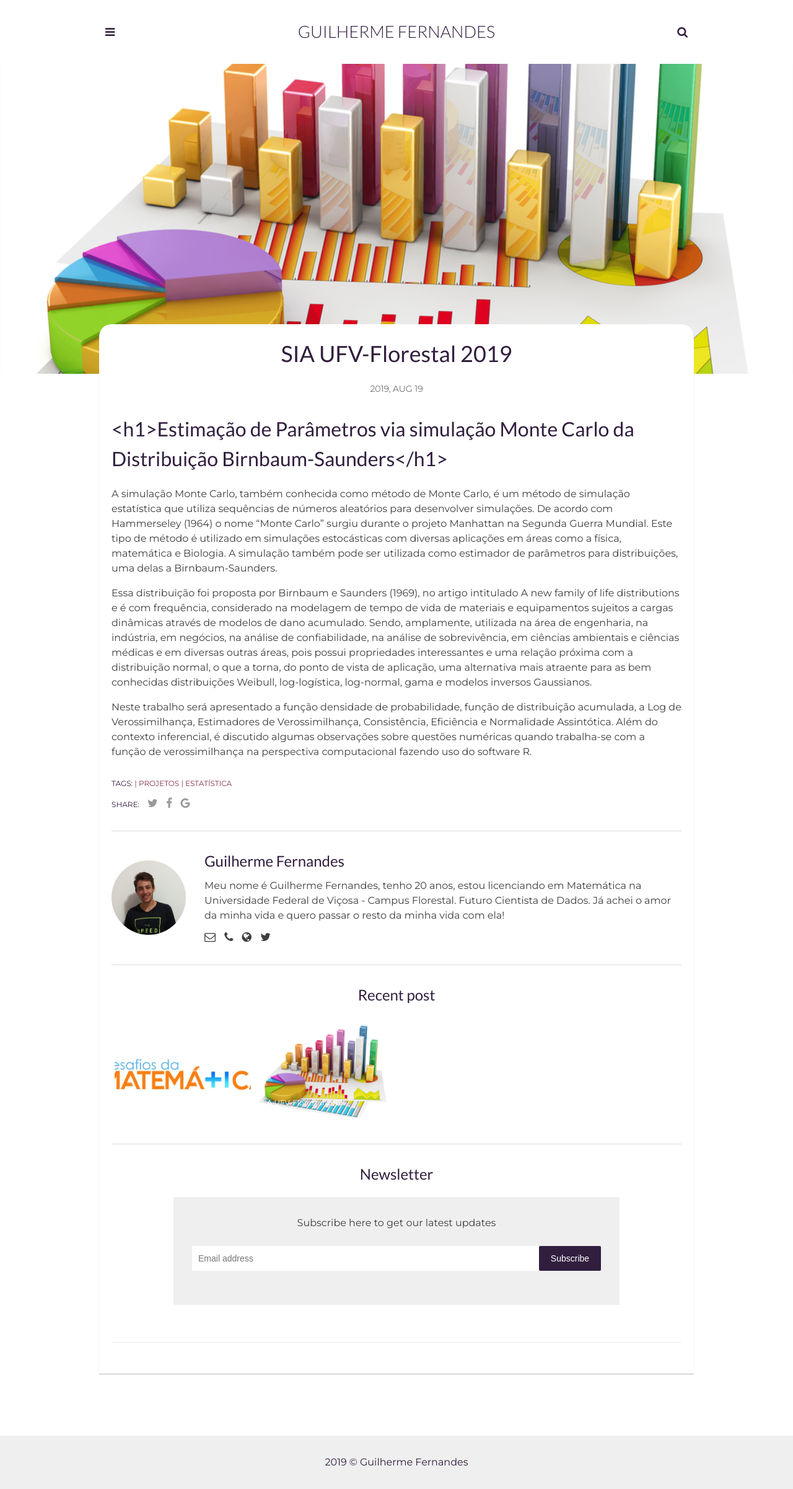
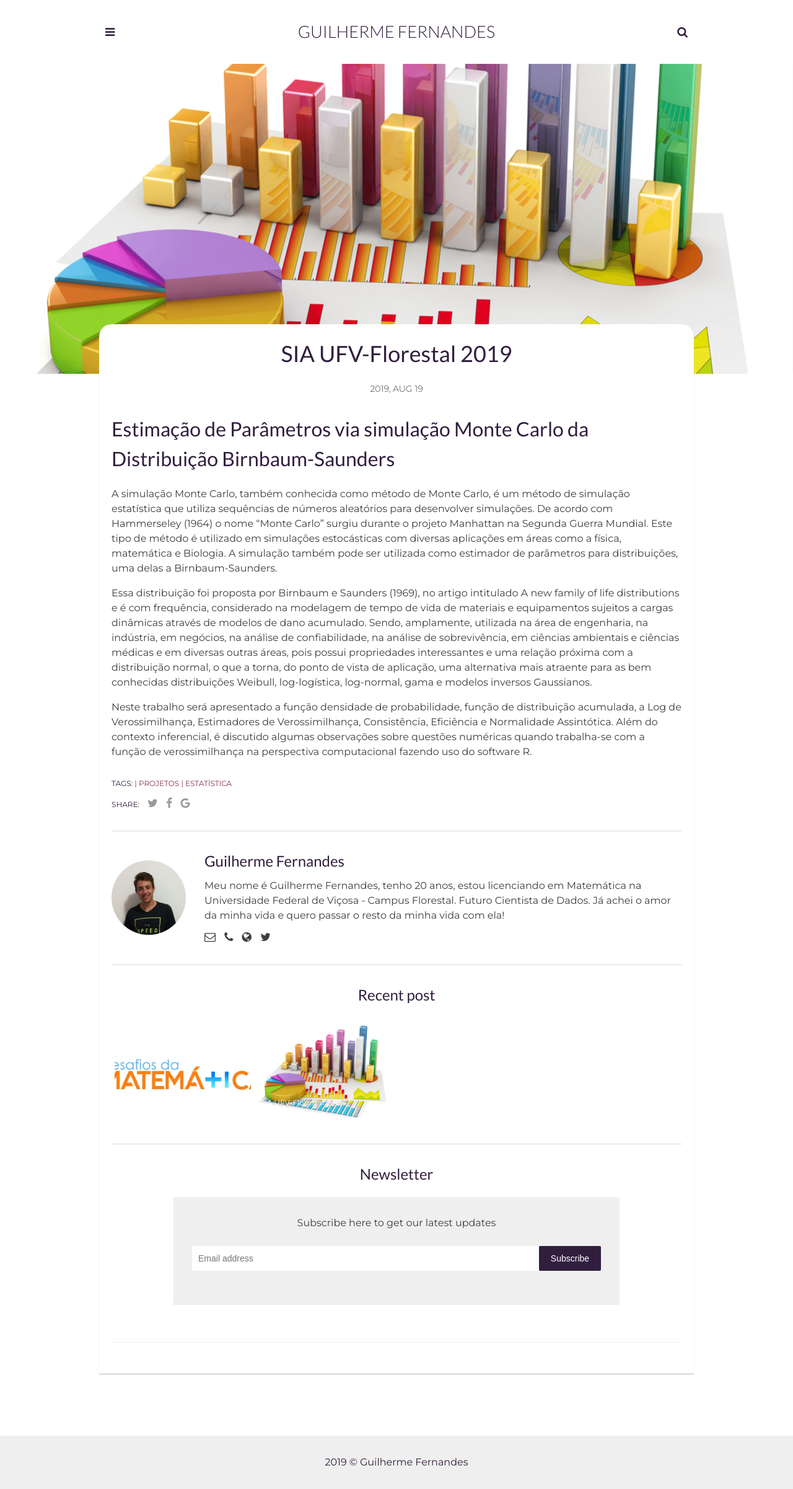
Before and after one commit to GuilhermeFCO/GuilhermeFCO.github.io, a Jekyll site: the page built from _posts/2019-08-19-SIA-2019.markdown, in a window 1280 px wide. Shown: the whole page at 62% size. Built offline with Jekyll 4.4.1, drawn with Linux system fonts in a browser that asks for light colours; comment, search, counter and statistics services are not loaded.

```diff
--- a/_posts/2019-08-19-SIA-2019.markdown
+++ b/_posts/2019-08-19-SIA-2019.markdown
@@ -7,8 +7,8 @@ img: post-1.jpg
 tags: [Projetos, Estatística]
 author: Guilherme Fernandes
 ---
-# <h1>Estimação de Parâmetros via simulação Monte Carlo da Distribuição Birnbaum-Saunders</h1>
+<h1>Estimação de Parâmetros via simulação Monte Carlo da Distribuição Birnbaum-Saunders</h1>
 
-<p>A simulação Monte Carlo, também conhecida como método de Monte Carlo, é um método de simulação estatística que utiliza sequências de números aleatórios para desenvolver simulações. De acordo com Hammerseley (1964) o nome “Monte Carlo” surgiu durante o projeto Manhattan na Segunda Guerra Mundial. Este tipo de método é utilizado em simulações estocásticas com diversas aplicações em áreas como a física, matemática e Biologia. A simulação também pode ser utilizada como estimador de parâmetros para distribuições, uma delas a Birnbaum-Saunders.
-<p>Essa distribuição foi proposta por Birnbaum e Saunders (1969), no artigo intitulado A new family of life distributions e é com frequência, considerado na modelagem de tempo de vida de materiais e equipamentos sujeitos a cargas dinâmicas através de modelos de dano acumulado. Sendo, amplamente, utilizada na área de engenharia, na indústria, em negócios, na análise de confiabilidade, na análise de sobrevivência, em ciências ambientais e ciências médicas e em diversas outras áreas, pois possui propriedades interessantes e uma relação próxima com a distribuição normal, o que a torna, do ponto de vista de aplicação, uma alternativa mais atraente para as bem conhecidas distribuições Weibull, log-logística, log-normal, gama e modelos inversos Gaussianos.
-<p>Neste trabalho será apresentado a função densidade de probabilidade, função de distribuição acumulada, a Log de Verossimilhança, Estimadores de Verossimilhança, Consistência, Eficiência e Normalidade Assintótica. Além do contexto inferencial, é discutido algumas observações sobre questões numéricas quando trabalha-se com a função de verossimilhança na perspectiva computacional fazendo uso do software R.
+<p>A simulação Monte Carlo, também conhecida como método de Monte Carlo, é um método de simulação estatística que utiliza sequências de números aleatórios para desenvolver simulações. De acordo com Hammerseley (1964) o nome “Monte Carlo” surgiu durante o projeto Manhattan na Segunda Guerra Mundial. Este tipo de método é utilizado em simulações estocásticas com diversas aplicações em áreas como a física, matemática e Biologia. A simulação também pode ser utilizada como estimador de parâmetros para distribuições, uma delas a Birnbaum-Saunders.</p>
+<p>Essa distribuição foi proposta por Birnbaum e Saunders (1969), no artigo intitulado A new family of life distributions e é com frequência, considerado na modelagem de tempo de vida de materiais e equipamentos sujeitos a cargas dinâmicas através de modelos de dano acumulado. Sendo, amplamente, utilizada na área de engenharia, na indústria, em negócios, na análise de confiabilidade, na análise de sobrevivência, em ciências ambientais e ciências médicas e em diversas outras áreas, pois possui propriedades interessantes e uma relação próxima com a distribuição normal, o que a torna, do ponto de vista de aplicação, uma alternativa mais atraente para as bem conhecidas distribuições Weibull, log-logística, log-normal, gama e modelos inversos Gaussianos.</p>
+<p>Neste trabalho será apresentado a função densidade de probabilidade, função de distribuição acumulada, a Log de Verossimilhança, Estimadores de Verossimilhança, Consistência, Eficiência e Normalidade Assintótica. Além do contexto inferencial, é discutido algumas observações sobre questões numéricas quando trabalha-se com a função de verossimilhança na perspectiva computacional fazendo uso do software R.<p>
```
